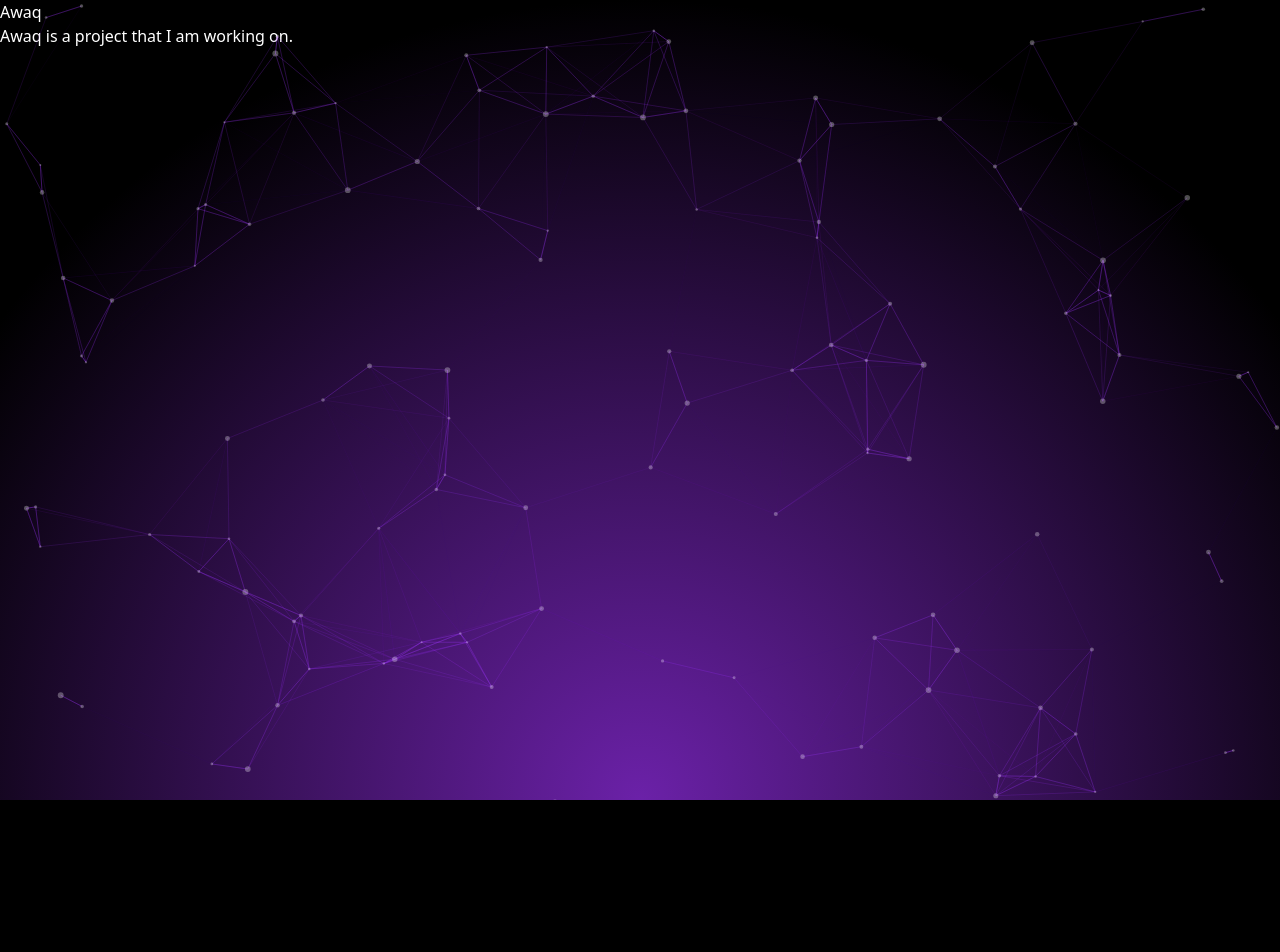
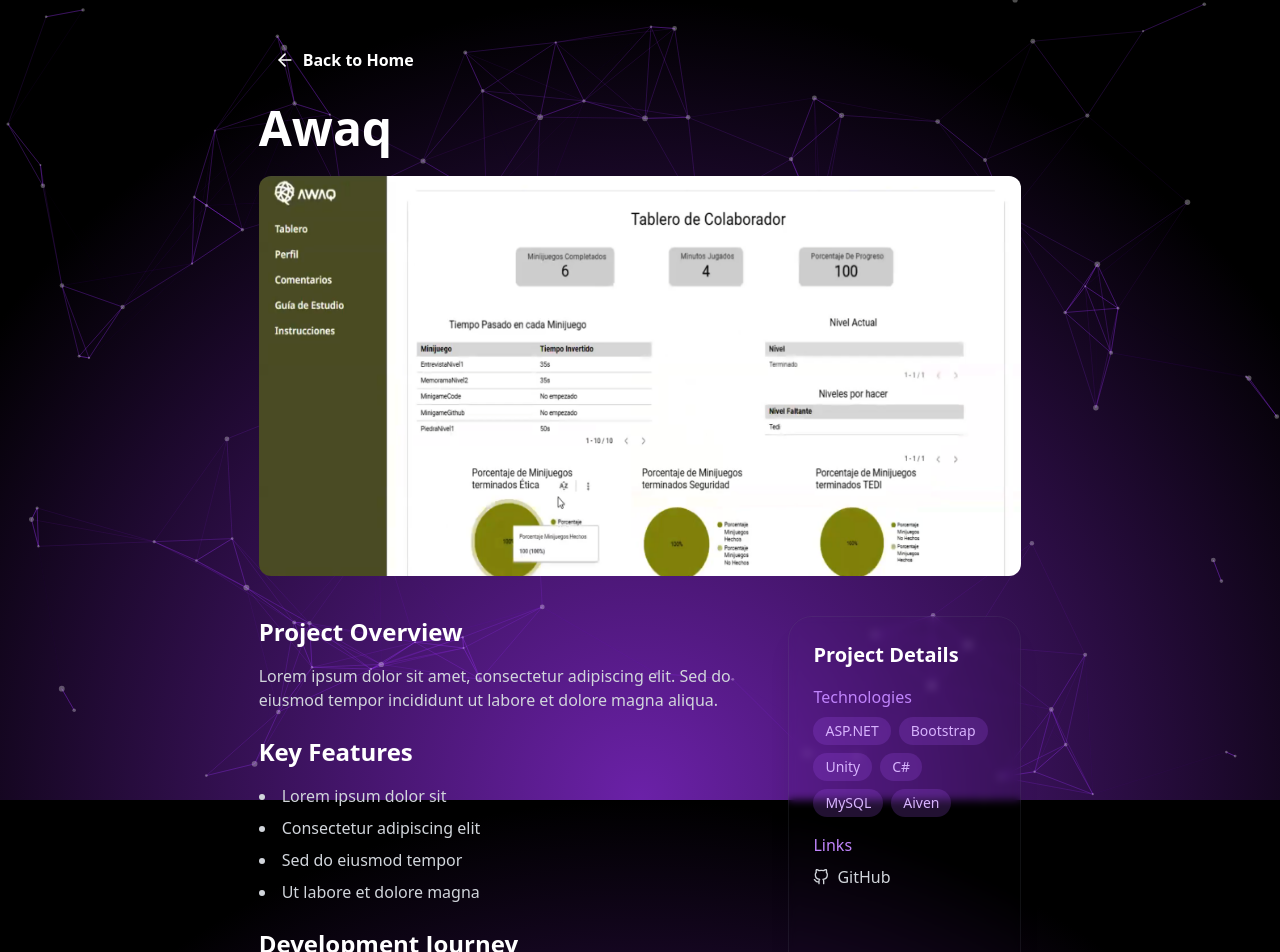
Before and after one commit to IsidroTrevino/isidro-portfolio, a React (Vite) app: page /projects/Awaq in a window 1280 px wide. Shown: the top 952 px of the page. Before the commit the page ends 800 px from the top, so only its background shows below. Built offline with nearby package versions, Linux system fonts and the light colour scheme.

Commit message:
Finished Design for Awaq. missing descriptions

```diff
--- a/src/Components/Button.tsx
+++ b/src/Components/Button.tsx
@@ -9,6 +9,7 @@ interface ButtonProps {
   href?: string;
   download?: string;
   onClick?: () => void;
+  iconPosition?: "left" | "right";
 }
 
 function Button({
@@ -19,6 +20,7 @@ function Button({
   href,
   download,
   onClick,
+  iconPosition = "right",
 }: ButtonProps) {
   const sizeClasses = {
     sm: "p-2 text-sm",
@@ -33,6 +35,18 @@ function Button({
     hover:bg-purple-500/10 transition-all duration-300
   `;
 
+  const buttonContent = (
+    <>
+      {Icon && iconPosition === "left" && (
+        <Icon size={size === "lg" ? 24 : size === "md" ? 20 : 16} />
+      )}
+      {text}
+      {Icon && iconPosition === "right" && (
+        <Icon size={size === "lg" ? 24 : size === "md" ? 20 : 16} />
+      )}
+    </>
+  );
+
   if (href) {
     return (
       <motion.a
@@ -43,8 +57,7 @@ function Button({
         whileHover={{ scale: 1.05 }}
         whileTap={{ scale: 0.95 }}
       >
-        {text}
-        {Icon && <Icon size={size === "lg" ? 24 : size === "md" ? 20 : 16} />}
+        {buttonContent}
       </motion.a>
     );
   }
@@ -58,8 +71,7 @@ function Button({
         whileHover={{ scale: 1.05 }}
         whileTap={{ scale: 0.95 }}
       >
-        {text}
-        {Icon && <Icon size={size === "lg" ? 24 : size === "md" ? 20 : 16} />}
+        {buttonContent}
       </motion.a>
     );
   }
@@ -67,12 +79,11 @@ function Button({
   return (
     <motion.button
       whileHover={{ scale: 1.05 }}
-      whileTap={{ scale: 1 }}
+      whileTap={{ scale: 0.95 }}
       className={baseClasses}
       onClick={onClick}
     >
-      {text}
-      {Icon && <Icon size={size === "lg" ? 24 : size === "md" ? 20 : 16} />}
+      {buttonContent}
     </motion.button>
   );
 }
--- a/src/projects/Awaq/Awaq.tsx
+++ b/src/projects/Awaq/Awaq.tsx
@@ -1,9 +1,156 @@
+import { motion } from "framer-motion";
+import { useState } from "react";
+import {
+  FiChevronLeft,
+  FiChevronRight,
+  FiGithub,
+  FiExternalLink,
+  FiArrowLeft,
+} from "react-icons/fi";
+import { useNavigate } from "react-router-dom";
+import Button from "../../Components/Button";
+
+const projectImages = [
+  "/AWAQ/Awaq_Dashboard.png",
+  "/AWAQ/Awaq_Guia.png",
+  "/AWAQ/Awaq_Instrucciones.png",
+  "/AWAQ/Awaq_Login.png",
+];
+
 function Awaq() {
+  const navigate = useNavigate();
+  const [currentImage, setCurrentImage] = useState(0);
+
   return (
-    <div className="text-white">
-      <h1>Awaq</h1>
-      <p>Awaq is a project that I am working on.</p>
-    </div>
+    <motion.div
+      initial={{ opacity: 0 }}
+      animate={{ opacity: 1 }}
+      transition={{ duration: 0.6 }}
+      className="relative z-10 min-h-screen pt-10 pb-20 px-4 md:px-0 flex flex-col items-center gap-10"
+    >
+      <div className="w-full md:w-[calc(33.333%+16rem+5rem)] max-w-7xl">
+        <div className="mb-6">
+          <Button
+            icon={FiArrowLeft}
+            text="Back to Home"
+            onClick={() => navigate("/")}
+            iconPosition="left"
+          />
+        </div>
+
+        <h1 className="text-4xl md:text-5xl text-white font-bold mb-6">Awaq</h1>
+
+        <div className="relative h-[300px] md:h-[400px] mb-10 rounded-xl overflow-hidden group">
+          <motion.img
+            key={currentImage}
+            src={projectImages[currentImage]}
+            initial={{ opacity: 0 }}
+            animate={{ opacity: 1 }}
+            transition={{ duration: 0.5 }}
+            className="w-full h-full"
+            alt={`Project screenshot ${currentImage + 1}`}
+          />
+
+          {projectImages.length > 1 && (
+            <>
+              <button
+                onClick={() =>
+                  setCurrentImage((prev) =>
+                    prev === 0 ? projectImages.length - 1 : prev - 1
+                  )
+                }
+                className="absolute left-2 top-1/2 -translate-y-1/2 p-2 rounded-full bg-black/50 text-white opacity-0 group-hover:opacity-100 transition-opacity"
+              >
+                <FiChevronLeft size={24} />
+              </button>
+              <button
+                onClick={() =>
+                  setCurrentImage((prev) => (prev + 1) % projectImages.length)
+                }
+                className="absolute right-2 top-1/2 -translate-y-1/2 p-2 rounded-full bg-black/50 text-white opacity-0 group-hover:opacity-100 transition-opacity"
+              >
+                <FiChevronRight size={24} />
+              </button>
+            </>
+          )}
+        </div>
+
+        <div className="grid grid-cols-1 md:grid-cols-3 gap-8">
+          <div className="md:col-span-2">
+            <h2 className="text-2xl text-white font-bold mb-4">
+              Project Overview
+            </h2>
+            <p className="text-gray-300 mb-6">
+              Lorem ipsum dolor sit amet, consectetur adipiscing elit. Sed do
+              eiusmod tempor incididunt ut labore et dolore magna aliqua.
+            </p>
+
+            <h2 className="text-2xl text-white font-bold mb-4">Key Features</h2>
+            <ul className="list-disc list-inside text-gray-300 mb-6 space-y-2">
+              <li>Lorem ipsum dolor sit</li>
+              <li>Consectetur adipiscing elit</li>
+              <li>Sed do eiusmod tempor</li>
+              <li>Ut labore et dolore magna</li>
+            </ul>
+
+            <h2 className="text-2xl text-white font-bold mb-4">
+              Development Journey
+            </h2>
+            <p className="text-gray-300 mb-6">
+              Lorem ipsum dolor sit amet, consectetur adipiscing elit. Ut enim
+              ad minim veniam, quis nostrud exercitation ullamco laboris.
+            </p>
+          </div>
+
+          <div className="bg-opacity-10 backdrop-filter backdrop-blur-sm shadow-xl rounded-3xl border border-gray-500/15 p-6">
+            <h2 className="text-xl text-white font-bold mb-4">
+              Project Details
+            </h2>
+            <div className="space-y-4">
+              <div>
+                <h3 className="text-purple-400 font-medium mb-2">
+                  Technologies
+                </h3>
+                <div className="flex flex-wrap gap-2">
+                  <span className="px-3 py-1 bg-purple-500/20 rounded-full text-purple-300 text-sm">
+                    ASP.NET
+                  </span>
+                  <span className="px-3 py-1 bg-purple-500/20 rounded-full text-purple-300 text-sm">
+                    Bootstrap
+                  </span>
+                  <span className="px-3 py-1 bg-purple-500/20 rounded-full text-purple-300 text-sm">
+                    Unity
+                  </span>
+                  <span className="px-3 py-1 bg-purple-500/20 rounded-full text-purple-300 text-sm">
+                    C#
+                  </span>
+                  <span className="px-3 py-1 bg-purple-500/20 rounded-full text-purple-300 text-sm">
+                    MySQL
+                  </span>
+                  <span className="px-3 py-1 bg-purple-500/20 rounded-full text-purple-300 text-sm">
+                    Aiven
+                  </span>
+                </div>
+              </div>
+
+              <div>
+                <h3 className="text-purple-400 font-medium mb-2">Links</h3>
+                <div className="flex flex-col gap-2">
+                  <a
+                    href="https://github.com/IsidroTrevino/Awaq"
+                    target="_blank"
+                    rel="noopener noreferrer"
+                    className="flex items-center gap-2 text-gray-300 hover:text-purple-400 transition-colors"
+                  >
+                    <FiGithub /> GitHub
+                  </a>
+                </div>
+              </div>
+            </div>
+          </div>
+        </div>
+      </div>
+    </motion.div>
   );
 }
 
```
